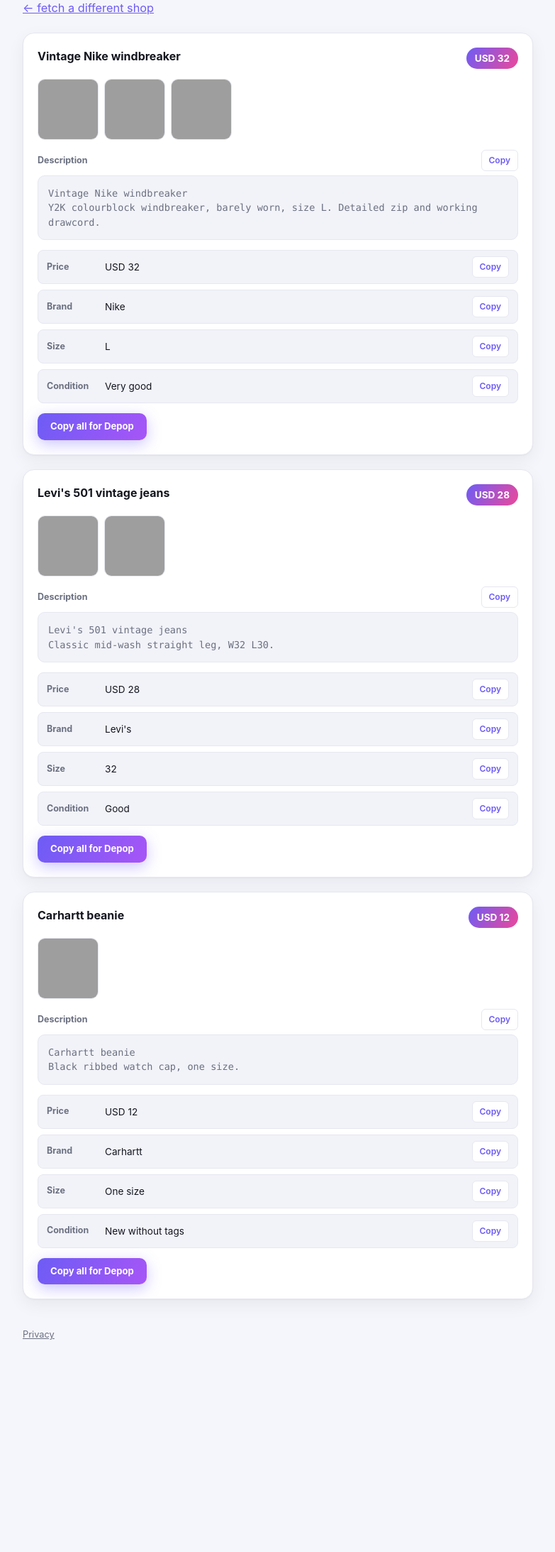
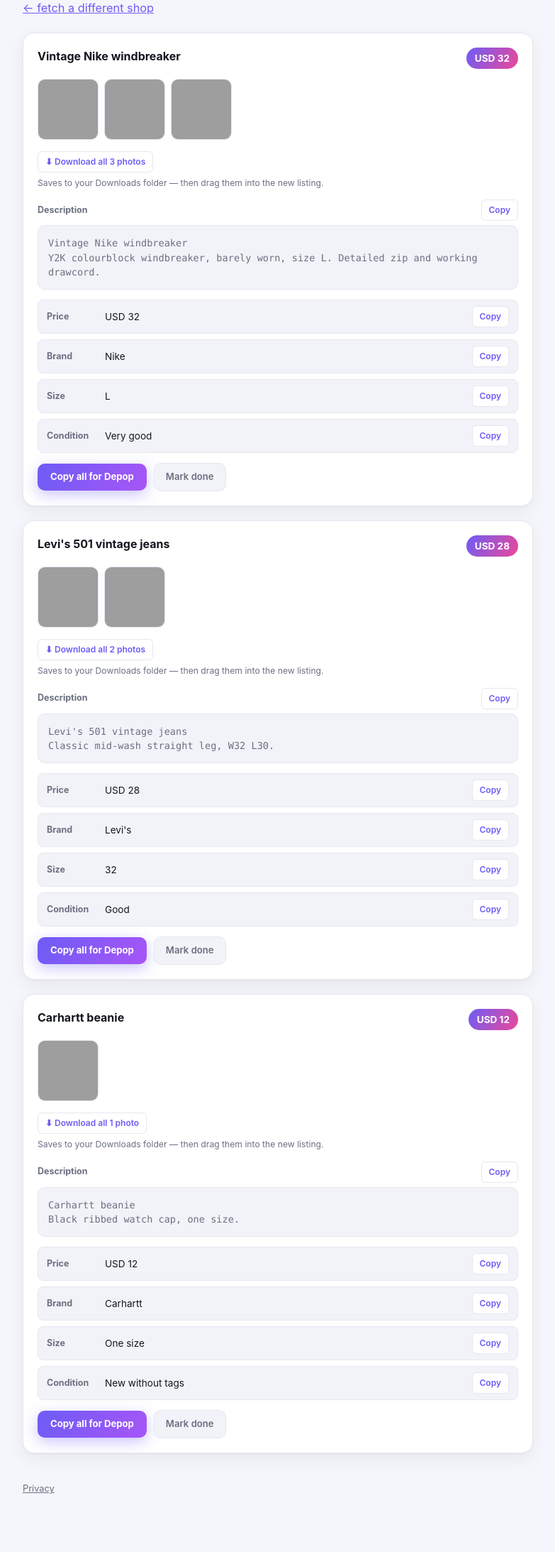
Before and after one commit to ian-lee10/Depop-to-Vinted-Web, a Flask app: page /progress?demo=1&target=depop in a window 1280 px wide. Shown: the part 152-2338 px from the top of the page at 71% size, without its empty margins (248-1031 px from the left). Before the commit the page ends 2039 px from the top, so only its background shows below. Run offline with Flask 3, Linux system fonts and the light colour scheme; grey boxes are pictures that could not be loaded.

Commit message:
One-click photo downloads + mark-done, for a smoother workflow
Two ease-of-use wins on the results page:

- "Download all photos" per listing. Vinted's image CDN sends no CORS
  headers, so the browser can't download those images itself - added a
  same-origin /photo proxy that streams the image with
  Content-Disposition: attachment. Locked to an allowlist of the two
  known image hosts (media-photos.depop.com, images1.vinted.net) so it
  can't be used as an open proxy/SSRF. Files are named after the
  listing so they land grouped in Downloads, ready to drag into the new
  listing form. This removes the single biggest remaining manual step.
- "Mark done" per card: collapses the card to a dimmed title bar and
  shows an "X of N marked done" counter, so working through a large
  closet you don't lose your place.

Re-added requests to requirements (the proxy fetches server-side).
Verified: proxy force-downloads a real Depop image with a clean
filename, rejects non-allowlisted hosts and non-https (400), and the
mark-done collapse/counter work.

Co-Authored-By: Claude Opus 4.8 <noreply@anthropic.com>

```diff
--- a/app.py
+++ b/app.py
@@ -1,8 +1,16 @@
 import os
+import re
+from urllib.parse import urlparse
 
-from flask import Flask, render_template, request
+import requests
+from flask import Flask, Response, abort, render_template, request
 
 app = Flask(__name__)
+
+# Only these two image CDNs may be proxied for download (see /photo). Locking
+# it to an allowlist keeps the endpoint from being usable as an open proxy /
+# SSRF vector - it can only ever fetch Depop or Vinted listing photos.
+ALLOWED_IMAGE_HOSTS = {"media-photos.depop.com", "images1.vinted.net"}
 
 # Both bookmarklets below run in the user's own browser while they're
 # already on their shop/closet page, not on this server. Neither Depop nor
@@ -295,5 +303,39 @@ def privacy():
     return render_template("privacy.html")
 
 
+@app.route("/photo")
+def photo():
+    # Force-download a listing photo. Needed because Vinted's image CDN sends
+    # no CORS headers, so the browser can't fetch/download those images itself;
+    # proxying server-side sidesteps that. Locked to ALLOWED_IMAGE_HOSTS so it
+    # can't be turned into an open proxy.
+    u = request.args.get("u", "")
+    parsed = urlparse(u)
+    if parsed.scheme != "https" or parsed.hostname not in ALLOWED_IMAGE_HOSTS:
+        abort(400)
+
+    try:
+        upstream = requests.get(u, timeout=20, stream=True)
+        upstream.raise_for_status()
+    except requests.RequestException:
+        abort(502)
+
+    content_type = upstream.headers.get("Content-Type", "image/jpeg")
+    ext = ".png" if "png" in content_type else ".webp" if "webp" in content_type else ".jpg"
+    raw_name = request.args.get("name", "photo")
+    safe = re.sub(r"[^A-Za-z0-9._-]+", "-", raw_name).strip("-")[:60] or "photo"
+    if not safe.lower().endswith((".jpg", ".jpeg", ".png", ".webp")):
+        safe += ext
+
+    return Response(
+        upstream.iter_content(chunk_size=8192),
+        headers={
+            "Content-Type": content_type,
+            "Content-Disposition": f'attachment; filename="{safe}"',
+            "Cache-Control": "private, max-age=0, no-store",
+        },
+    )
+
+
 if __name__ == "__main__":
     app.run(debug=bool(os.environ.get("FLASK_DEBUG")), host="0.0.0.0", port=int(os.environ.get("PORT", 5050)))
--- a/requirements.txt
+++ b/requirements.txt
@@ -1,2 +1,3 @@
 flask
 gunicorn
+requests
--- a/templates/base.html
+++ b/templates/base.html
@@ -186,6 +186,18 @@
     .field-copy-btn:hover { filter: none; background: var(--border); }
     .field-copy-btn.copied { background: linear-gradient(120deg, #22c55e, #16a34a); color: #fff; border-color: transparent; }
     .field-copy-btn:disabled { opacity: .35; cursor: not-allowed; }
+    .dl-btn { margin-top: 2px; }
+    .dl-hint { margin-top: 6px; font-size: .76rem; }
+    .card-actions { display: flex; align-items: center; gap: 10px; flex-wrap: wrap; }
+    .done-btn {
+      margin-top: 14px; padding: 9px 16px; font-size: .82rem; font-weight: 600;
+      color: var(--text-dim); background: var(--surface-2); border: 1px solid var(--border);
+      box-shadow: none;
+    }
+    .done-btn:hover { filter: none; background: var(--border); }
+    .card.done { opacity: .5; }
+    .card.done .photos, .card.done .field-block, .card.done .field-rows, .card.done .dl-btn, .card.done .dl-hint { display: none; }
+    .card.done .done-btn { color: #16a34a; border-color: rgba(34,197,94,.4); }
 
     .progress-track { background: var(--surface-2); border-radius: 999px; height: 10px; overflow: hidden; }
     .progress-fill { background: linear-gradient(120deg, var(--accent-1), var(--accent-2)); height: 100%; transition: width .3s; }
--- a/templates/progress.html
+++ b/templates/progress.html
@@ -12,6 +12,8 @@
     <p class="hint" id="progress-count" style="margin-top:10px;">Nothing read yet.</p>
   </div>
 
+  <p class="hint" id="done-count" style="margin-top:0;"></p>
+
   <div class="grid" id="results-grid" style="margin-top:20px;"></div>
 
   <script>
@@ -24,6 +26,23 @@
       btn.textContent = '✓ Copied';
       btn.classList.add('copied');
       setTimeout(function () { btn.textContent = original; btn.classList.remove('copied'); }, 1200);
+    }
+
+    // Force-download each photo through the same-origin /photo proxy (which
+    // sets Content-Disposition: attachment). Staggered so the browser accepts
+    // the batch. Filenames are the listing title + index, so they land grouped.
+    function downloadPhotos(photos, title) {
+      var base = (title || 'photo');
+      photos.forEach(function (url, i) {
+        setTimeout(function () {
+          var a = document.createElement('a');
+          a.href = '/photo?u=' + encodeURIComponent(url) + '&name=' + encodeURIComponent(base + '-' + (i + 1));
+          a.download = '';
+          document.body.appendChild(a);
+          a.click();
+          a.remove();
+        }, i * 400);
+      });
     }
 
     function copyButton(text, small) {
@@ -89,6 +108,16 @@
           photosDiv.appendChild(a);
         });
         card.appendChild(photosDiv);
+
+        var dl = document.createElement('button');
+        dl.className = 'field-copy-btn dl-btn';
+        dl.textContent = '⬇ Download all ' + item.photos.length + ' photo' + (item.photos.length === 1 ? '' : 's');
+        dl.onclick = function () { downloadPhotos(item.photos, title); flashCopied(dl); };
+        card.appendChild(dl);
+        var dlHint = document.createElement('div');
+        dlHint.className = 'hint dl-hint';
+        dlHint.textContent = 'Saves to your Downloads folder — then drag them into the new listing.';
+        card.appendChild(dlHint);
       }
 
       var descBlock = document.createElement('div');
@@ -122,9 +151,30 @@
         'Brand: ' + (item.brand || '') + '\n' +
         'Size: ' + (item.size || '') + '\n' +
         'Condition: ' + (item.condition || '');
-      card.appendChild(copyButton(fullDraft, false));
+
+      var actions = document.createElement('div');
+      actions.className = 'card-actions';
+      actions.appendChild(copyButton(fullDraft, false));
+
+      var doneBtn = document.createElement('button');
+      doneBtn.className = 'done-btn';
+      doneBtn.textContent = 'Mark done';
+      doneBtn.onclick = function () {
+        var done = card.classList.toggle('done');
+        doneBtn.textContent = done ? 'Done ✓ — undo' : 'Mark done';
+        updateDoneCount();
+      };
+      actions.appendChild(doneBtn);
+      card.appendChild(actions);
 
       return card;
+    }
+
+    function updateDoneCount() {
+      var total = document.querySelectorAll('#results-grid .card').length;
+      var done = document.querySelectorAll('#results-grid .card.done').length;
+      var el = document.getElementById('done-count');
+      if (el) el.textContent = done ? (done + ' of ' + total + ' marked done') : '';
     }
 
     window.addEventListener('message', function (e) {
```
